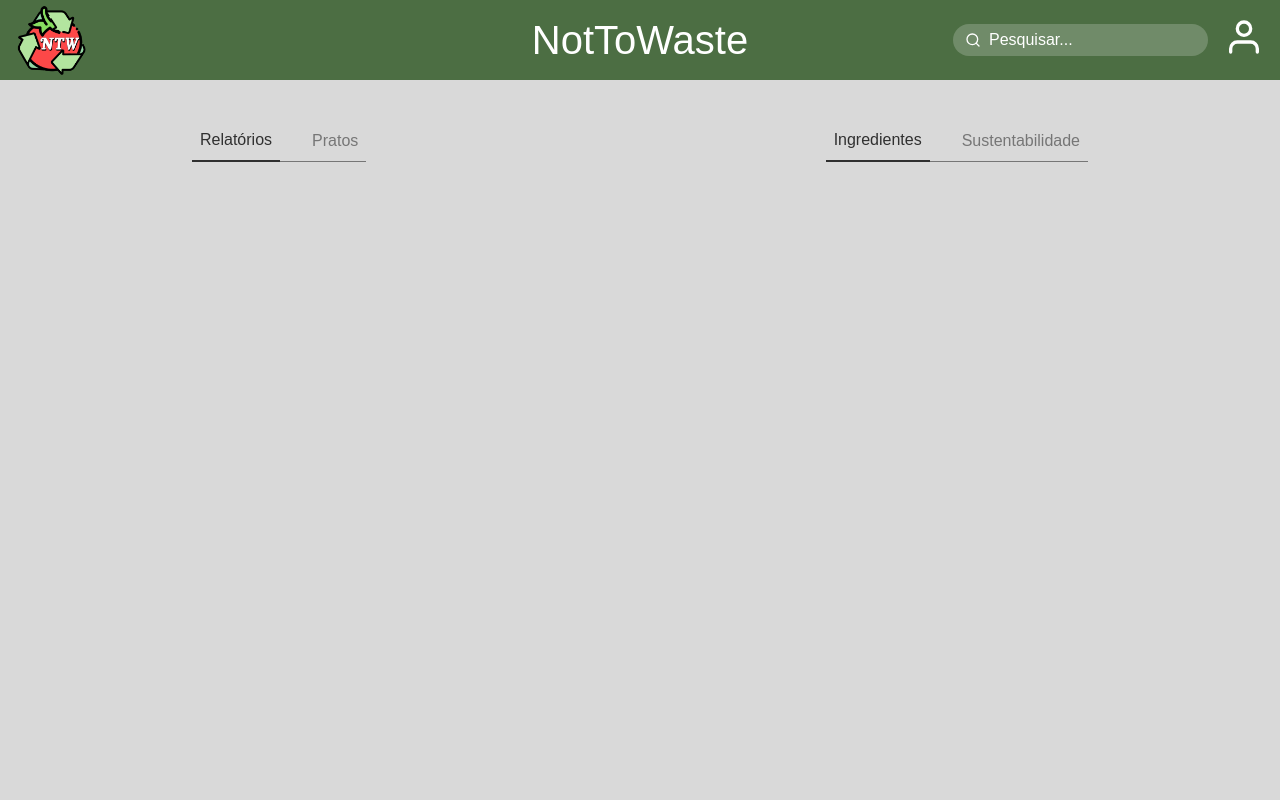
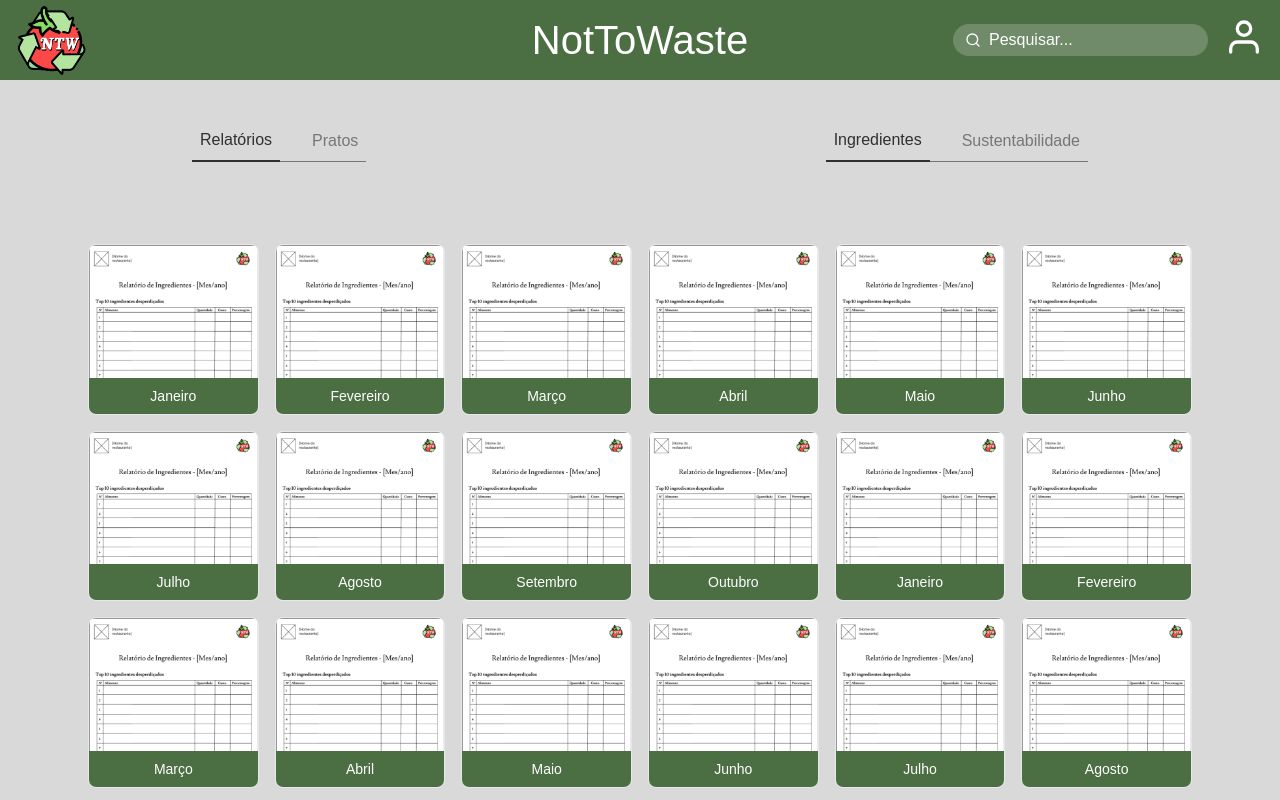
Before and after one commit to mimicarreira13/NotToWaste, a React (Vite) app: page /client in a window 1280 px wide. Shown: the top 800 px of the page. Built offline with nearby package versions, Linux system fonts and the light colour scheme; a web font is replaced by a local one.

Commit message:
feat: reports appearing in the page and toggle between ingredient and sustainability reports

```diff
--- /dev/null
+++ b/src/components/ClientCard.tsx
@@ -0,0 +1,66 @@
+import type { SustainabilityReport, IngredientItem, DishItem } from "../data/clientItems";
+
+type Props = { item: SustainabilityReport | IngredientItem | DishItem; compact?: boolean };
+
+function isIngredient(i: unknown): i is IngredientItem {
+    return typeof (i as IngredientItem)?.month === "string";
+}
+
+function isSustainability(i: unknown): i is SustainabilityReport {
+    const obj = i as Record<string, unknown>;
+    return typeof obj?.year === "number" && !("month" in obj);
+}
+
+export default function ClientCard({ item, compact = false }: Props) {
+    const cardBaseLarge = "border rounded-2xl overflow-hidden bg-white transform transition-transform duration-200 ease-out hover:scale-105 hover:shadow-xl group";
+    const cardBaseCompact = "border rounded-lg overflow-hidden bg-white transform transition-transform duration-150 hover:shadow-md group";
+    const cardBase = compact ? cardBaseCompact : cardBaseLarge;
+
+    const imgClassesLarge = "w-full h-full object-cover object-top transform transition-transform duration-300 group-hover:scale-105";
+    const imgClassesCompact = "w-full h-full object-cover object-top";
+    const imgClasses = compact ? imgClassesCompact : imgClassesLarge;
+
+    const bottomBandLarge = "w-full text-white text-center py-3";
+    const bottomBandCompact = "w-full text-white text-center py-2 text-sm";
+    const bottomBand = compact ? bottomBandCompact : bottomBandLarge;
+
+    // ingrediente
+    if (isIngredient(item)) {
+        return (
+            <div className={`${cardBase} aspect-square`}>
+                <div className="w-full h-full flex flex-col">
+                    <div className="flex-1 w-full overflow-hidden bg-gray-100">
+                        <img src={item.image} alt={item.month} className={imgClasses} />
+                    </div>
+                    <div className={bottomBand + " bg-[#4C6E43]"}>{item.month}</div>
+                </div>
+            </div>
+        );
+    }
+
+    // sustentabilidade
+    if (isSustainability(item)) {
+        return (
+            <div className={`${cardBase} aspect-square`}>
+                <div className="w-full h-full flex flex-col">
+                    <div className="flex-1 w-full overflow-hidden bg-gray-100">
+                        <img src={item.image} alt={`Relatório ${item.year}`} className={imgClasses} />
+                    </div>
+                    <div className={bottomBand + " bg-[#4C6E43]"}>{item.year}</div>
+                </div>
+            </div>
+        );
+    }
+
+    // pratos (fallback)
+    return (
+        <div className={`${cardBase} aspect-square`}>
+            <div className="w-full h-full flex flex-col">
+                <div className="flex-1 w-full flex items-center justify-center overflow-hidden bg-gray-100">
+                    {item.image ? <img src={item.image} alt="Prato" className="object-contain max-h-full" /> : <div className="text-gray-500">No image</div>}
+                </div>
+                <div className={bottomBand + " bg-[#4C6E43]"} />
+            </div>
+        </div>
+    );
+}
--- /dev/null
+++ b/src/components/ClientGrid.tsx
@@ -0,0 +1,43 @@
+import React from "react";
+
+type Variant = "sustainability" | "ingredients" | "dishes";
+type ClientGridProps<T> = {
+    items: T[];
+    variant?: Variant;
+    columns?: number; // override de colunas se fornecido
+    gap?: number | string;
+    className?: string;
+    renderItem: (item: T, index: number) => React.ReactNode;
+};
+
+export default function ClientGrid<T>({
+                                          items,
+                                          variant,
+                                          columns,
+                                          gap = 16,
+                                          className = "",
+                                          renderItem,
+                                      }: ClientGridProps<T>) {
+    const cols = columns ?? (variant === "ingredients" ? 6 : 4);
+    const gapCss = typeof gap === "number" ? `${gap}px` : gap;
+
+    return (
+        <div className={className}>
+            <div
+                role="list"
+                className="w-full"
+                style={{
+                    display: "grid",
+                    gridTemplateColumns: `repeat(${cols}, minmax(0, 1fr))`,
+                    gap: gapCss,
+                }}
+            >
+                {items.map((it, i) => (
+                    <div key={i} role="listitem">
+                        {renderItem(it, i)}
+                    </div>
+                ))}
+            </div>
+        </div>
+    );
+}
--- a/src/components/Navbar.tsx
+++ b/src/components/Navbar.tsx
@@ -7,7 +7,7 @@ import logo from "../assets/images/logo.png";
 export default function Navbar() {
 
     return (
-        <nav className="w-full bg-[#4C6E43] text-white p-4 h-20 flex items-center justify-between">
+        <nav className="w-full bg-[#4C6E43] text-white p-4 h-20 flex items-center justify-between fixed">
             <div className="flex items-center gap-2 flex-1">
                 <img src={logo} alt="Logo" className="w-[72px] h-[72px]" />
             </div>
--- /dev/null
+++ b/src/data/clientItems.ts
@@ -0,0 +1,57 @@
+import sustImg from "../assets/images/reports/sustentabilidade.png";
+import ingImg from "../assets/images/reports/ingredients.png";
+
+export type SustainabilityReport = {
+    id: number;
+    year: number;
+    image: string;
+};
+
+export type IngredientItem = {
+    id: number;
+    month: string;
+    year: number;
+    image: string;
+};
+
+export type DishItem = {
+    id: number;
+    image?: string;
+    available?: boolean;
+};
+
+export const sustainabilityReports: SustainabilityReport[] = [
+    { id: 1, year: 2024, image: sustImg },
+    { id: 2, year: 2023, image: sustImg },
+    { id: 3, year: 2022, image: sustImg },
+    { id: 4, year: 2021, image: sustImg }
+];
+
+export const ingredientItems: IngredientItem[] = [
+    { id: 1, month: "Janeiro", year: 2025,image: ingImg },
+    { id: 2, month: "Fevereiro", year: 2025,image: ingImg },
+    { id: 3, month: "Março", year: 2025, image: ingImg },
+    { id: 4, month: "Abril", year: 2025, image: ingImg },
+    { id: 5, month: "Maio", year: 2025, image: ingImg },
+    { id: 6, month: "Junho", year: 2025, image: ingImg },
+    { id: 7, month: "Julho", year: 2025, image: ingImg },
+    { id: 8, month: "Agosto", year: 2025, image: ingImg },
+    { id: 9, month: "Setembro", year: 2025, image: ingImg },
+    { id: 11, month: "Outubro", year: 2025, image: ingImg },
+    { id: 12, month: "Janeiro", year: 2024, image: ingImg },
+    { id: 13, month: "Fevereiro", year: 2024, image: ingImg },
+    { id: 14, month: "Março", year: 2024, image: ingImg },
+    { id: 15, month: "Abril", year: 2024, image: ingImg },
+    { id: 16, month: "Maio", year: 2024, image: ingImg },
+    { id: 17, month: "Junho", year: 2024, image: ingImg },
+    { id: 18, month: "Julho", year: 2024, image: ingImg },
+    { id: 19, month: "Agosto", year: 2024, image: ingImg },
+    { id: 20, month: "Setembro", year: 2024, image: ingImg },
+    { id: 21, month: "Outubro", year: 2024, image: ingImg },
+    { id: 22, month: "Novembro", year: 2024, image: ingImg },
+    { id: 23, month: "Dezembro", year: 2024, image: ingImg }
+];
+
+export const dishes: DishItem[] = [
+    // deixado vazio por enquanto
+];
--- a/src/pages/Client.tsx
+++ b/src/pages/Client.tsx
@@ -1,6 +1,8 @@
-// `src/pages/Client.tsx`
 import { useState } from "react";
 import ToggleTabs from "../components/ToggleTabs";
+import ClientGrid from "../components/ClientGrid";
+import ClientCard from "../components/ClientCard";
+import { sustainabilityReports, ingredientItems, dishes } from "../data/clientItems";
 
 export default function Client() {
     const [selected, setSelected] = useState<"reports" | "dishes">("reports");
@@ -26,7 +28,35 @@ export default function Client() {
                         ]}
                         value={reportTab}
                         onChange={(id) => setReportTab(id as "ingredients" | "sustainability")}
-                        className=""
+                    />
+                )}
+            </div>
+
+            <div style={{ marginTop: 220 }}>
+                {selected === "reports" && reportTab === "sustainability" && (
+                    <ClientGrid
+                        variant="sustainability"
+                        items={sustainabilityReports}
+                        columns={4}
+                        renderItem={(r) => <ClientCard item={r} />}
+                    />
+                )}
+
+                {selected === "reports" && reportTab === "ingredients" && (
+                    <ClientGrid
+                        variant="ingredients"
+                        items={ingredientItems}
+                        columns={6}
+                        renderItem={(ing) => <ClientCard item={ing} compact />}
+                    />
+                )}
+
+                {selected === "dishes" && (
+                    <ClientGrid
+                        variant="dishes"
+                        items={dishes}
+                        columns={4}
+                        renderItem={(d) => <ClientCard item={d} />}
                     />
                 )}
             </div>
```
Also changed, not shown: src/assets/images/reports/ingredients.png (added), src/assets/images/reports/sustentabilidade.png (added).
